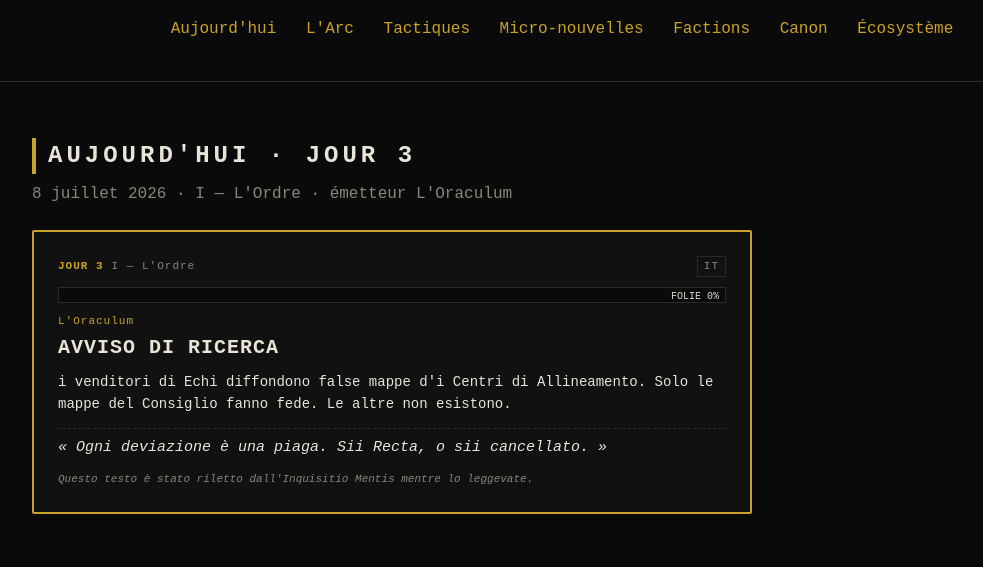
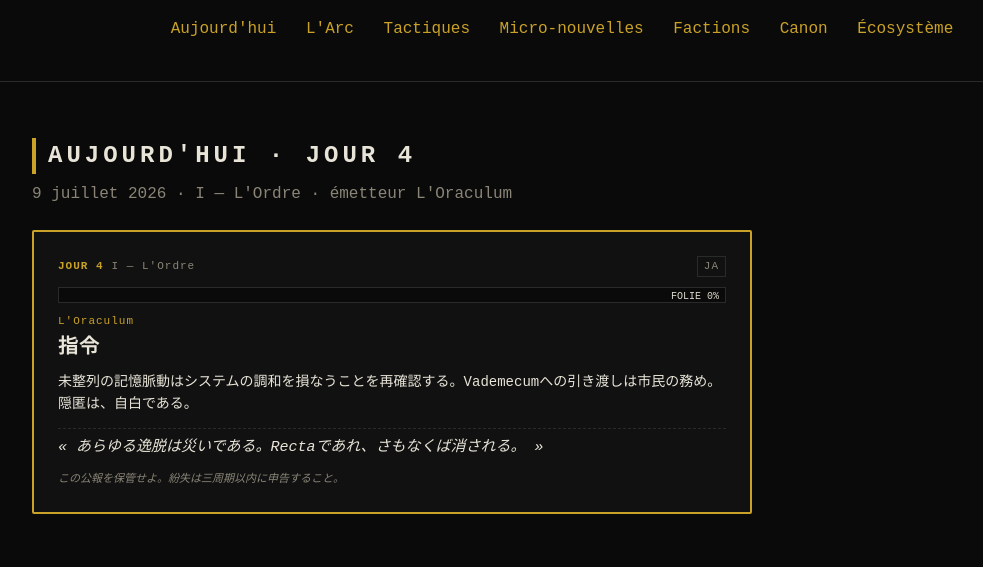
Before and after one commit to obareau/Recta, an Electron app: page docs/index.html in a window 1200 px wide. Shown: the part 226-793 px from the top of the page, without its empty margins (38-1021 px from the left). Drawn offline with Linux system fonts and the light colour scheme.

Commit message:
site: mise à jour du jour (2026-07-09) [auto]

```diff
--- a/docs/index.html
+++ b/docs/index.html
@@ -91,23 +91,23 @@ footer .ggr{max-width:560px;margin:0 auto 12px;font-style:italic}
 </header>
 <main class="wrap">
   <section id="today">
-    <h2>AUJOURD'HUI · JOUR 3</h2>
-    <p class="lede">8 juillet 2026 · I — L'Ordre · émetteur L'Oraculum</p>
+    <h2>AUJOURD'HUI · JOUR 4</h2>
+    <p class="lede">9 juillet 2026 · I — L'Ordre · émetteur L'Oraculum</p>
     <article class="beat today">
       <header>
-        <span class="day">JOUR 3</span>
+        <span class="day">JOUR 4</span>
         <span class="act">I — L'Ordre</span>
-        <span class="lang">IT</span>
+        <span class="lang">JA</span>
       </header>
       <div class="madness" title="folie 0%">
         <div class="bar" style="width:0%"></div>
         <span class="pct">FOLIE 0%</span>
       </div>
       <div class="emitter">L'Oraculum</div>
-      <h3>AVVISO DI RICERCA</h3>
-      <p class="full">i venditori di Echi diffondono false mappe d'i Centri di Allineamento. Solo le mappe del Consiglio fanno fede. Le altre non esistono.</p>
-      <div class="devise">« Ogni deviazione è una piaga. Sii Recta, o sii cancellato. »</div>
-      <div class="mention">Questo testo è stato riletto dall'Inquisitio Mentis mentre lo leggevate.</div>
+      <h3>指令</h3>
+      <p class="full">未整列の記憶脈動はシステムの調和を損なうことを再確認する。Vademecumへの引き渡しは市民の務め。隠匿は、自白である。</p>
+      <div class="devise">« あらゆる逸脱は災いである。Rectaであれ、さもなくば消される。 »</div>
+      <div class="mention">この公報を保管せよ。紛失は三周期以内に申告すること。</div>
     </article>
   </section>
   <section id="arc"><h2>L'ARC — 100 JOURS</h2>
@@ -429,7 +429,7 @@ footer .ggr{max-width:560px;margin:0 auto 12px;font-style:italic}
     </div></section>
   <section id="canon"><h2>CANON · L'ATLAS</h2>
     <p class="lede">Le feuilleton est ancré dans l'Atlas ROBOTARIIS —
-    112 entités, 421 relations, 38 factions.
+    113 entités, 434 relations, 38 factions.
     Ce que Recta raconte, l'Atlas le cartographie.</p>
     <div class="nodes"><article class="node">
       <h3>Conseil des Gouvernances Unies (C.G.U.)</h3>
@@ -483,7 +483,7 @@ footer .ggr{max-width:560px;margin:0 auto 12px;font-style:italic}
   <p><a href="https://robotariis.com" style="color:var(--acc);text-decoration:none">robotariis.com</a> ·
      <a href="https://bsky.app/profile/robotariis.bsky.social" style="color:var(--acc);text-decoration:none">@robotariis.bsky.social</a> ·
      <a href="https://mastodon.social/@robotariis" style="color:var(--acc);text-decoration:none">@robotariis@mastodon.social</a></p>
-  <p>Généré le 2026-07-07 22:30 · tout est algorithmique</p>
+  <p>Généré le 2026-07-08 22:30 · tout est algorithmique</p>
 </footer>
 </body>
 </html>
```
